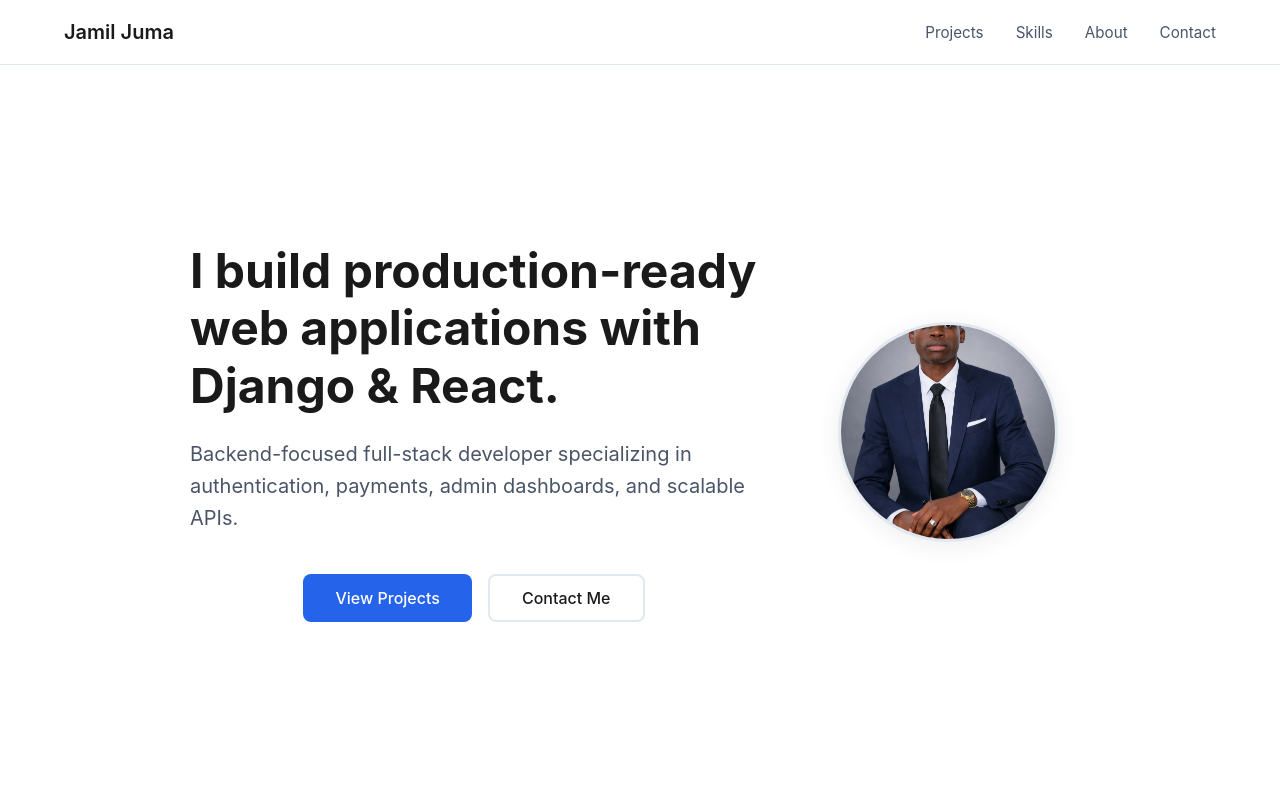
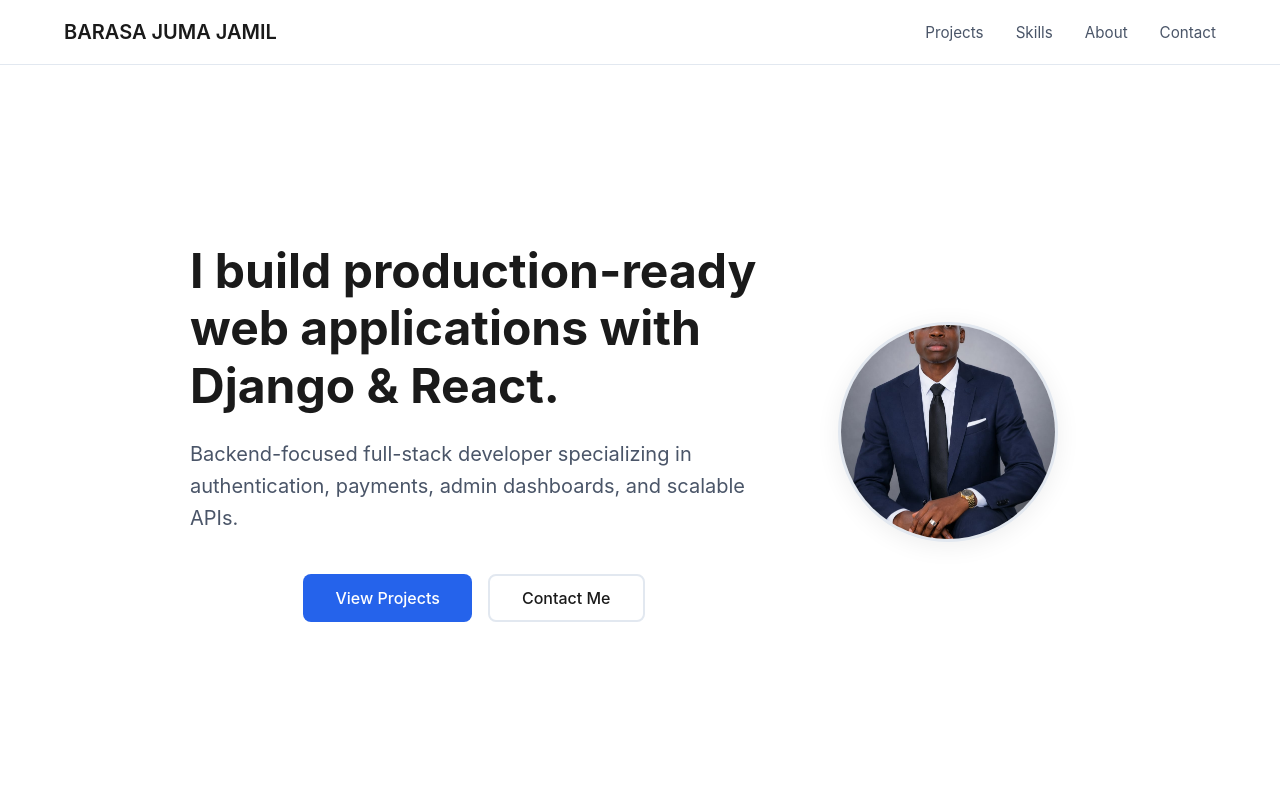
Before and after one commit to jamiljuma2/portfolio, a React (Vite) app: page / in a window 1280 px wide. Shown: the top 800 px of the page. Built offline with nearby package versions, Linux system fonts and the light colour scheme.

Commit message:
Update all references to BARASA JUMA JAMIL across site, metadata, and documentation

```diff
--- a/index.html
+++ b/index.html
@@ -3,10 +3,10 @@
   <head>
     <meta charset="UTF-8" />
     <meta name="viewport" content="width=device-width, initial-scale=1.0" />
-    <meta name="description" content="Jamil Juma - Product-Focused Full-Stack Developer specializing in Django & React. Building production-ready web applications with authentication, payments, and scalable APIs." />
+    <meta name="description" content="BARASA JUMA JAMIL - Product-Focused Full-Stack Developer specializing in Django & React. Building production-ready web applications with authentication, payments, and scalable APIs." />
     <meta name="keywords" content="Full-Stack Developer, Django, React, Python, JavaScript, Remote Developer, Freelance Developer" />
-    <meta name="author" content="Jamil Juma" />
-    <title>Jamil Juma - Full-Stack Developer | Django & React</title>
+    <meta name="author" content="BARASA JUMA JAMIL" />
+    <title>BARASA JUMA JAMIL - Full-Stack Developer | Django & React</title>
   </head>
   <body>
     <div id="root"></div>
--- a/src/components/Contact.jsx
+++ b/src/components/Contact.jsx
@@ -11,7 +11,7 @@ function Contact() {
             <a
               href="mailto:jumajamil314@gmail.com"
               className="contact-link"
-              aria-label="Send email to Jamil Juma"
+              aria-label="Send email to BARASA JUMA JAMIL"
             >
               Email
             </a>
@@ -20,7 +20,7 @@ function Contact() {
               className="contact-link"
               target="_blank"
               rel="noopener noreferrer"
-              aria-label="Contact Jamil Juma on WhatsApp"
+              aria-label="Contact BARASA JUMA JAMIL on WhatsApp"
             >
               WhatsApp
             </a>
@@ -29,7 +29,7 @@ function Contact() {
               className="contact-link"
               target="_blank"
               rel="noopener noreferrer"
-              aria-label="View Jamil Juma's GitHub profile"
+              aria-label="View BARASA JUMA JAMIL's GitHub profile"
             >
               GitHub
             </a>
@@ -38,7 +38,7 @@ function Contact() {
               className="contact-link"
               target="_blank"
               rel="noopener noreferrer"
-              aria-label="View Jamil Juma's LinkedIn profile"
+              aria-label="View BARASA JUMA JAMIL's LinkedIn profile"
             >
               LinkedIn
             </a>
--- a/src/components/Hero.jsx
+++ b/src/components/Hero.jsx
@@ -40,7 +40,7 @@ function Hero() {
         <div className="hero-image-wrapper">
           <img
             src={profileImg}
-            alt="Portrait of Jamil Juma, Product-Focused Full-Stack Developer"
+            alt="Portrait of BARASA JUMA JAMIL, Product-Focused Full-Stack Developer"
             className="hero-profile-img"
             loading="lazy"
             width="220"
--- a/src/components/Navigation.jsx
+++ b/src/components/Navigation.jsx
@@ -22,7 +22,7 @@ function Navigation() {
     <nav className={`navigation ${isScrolled ? 'scrolled' : ''}`} role="navigation" aria-label="Main navigation">
       <div className="nav-container">
         <div className="nav-logo" onClick={() => scrollToSection('hero')}>
-          Jamil Juma
+          BARASA JUMA JAMIL
         </div>
         <ul className="nav-links">
           <li><button onClick={() => scrollToSection('projects')} aria-label="View projects">Projects</button></li>
```
Also changed, not shown: 1 other file (tests, documents, lock files or other folders).
